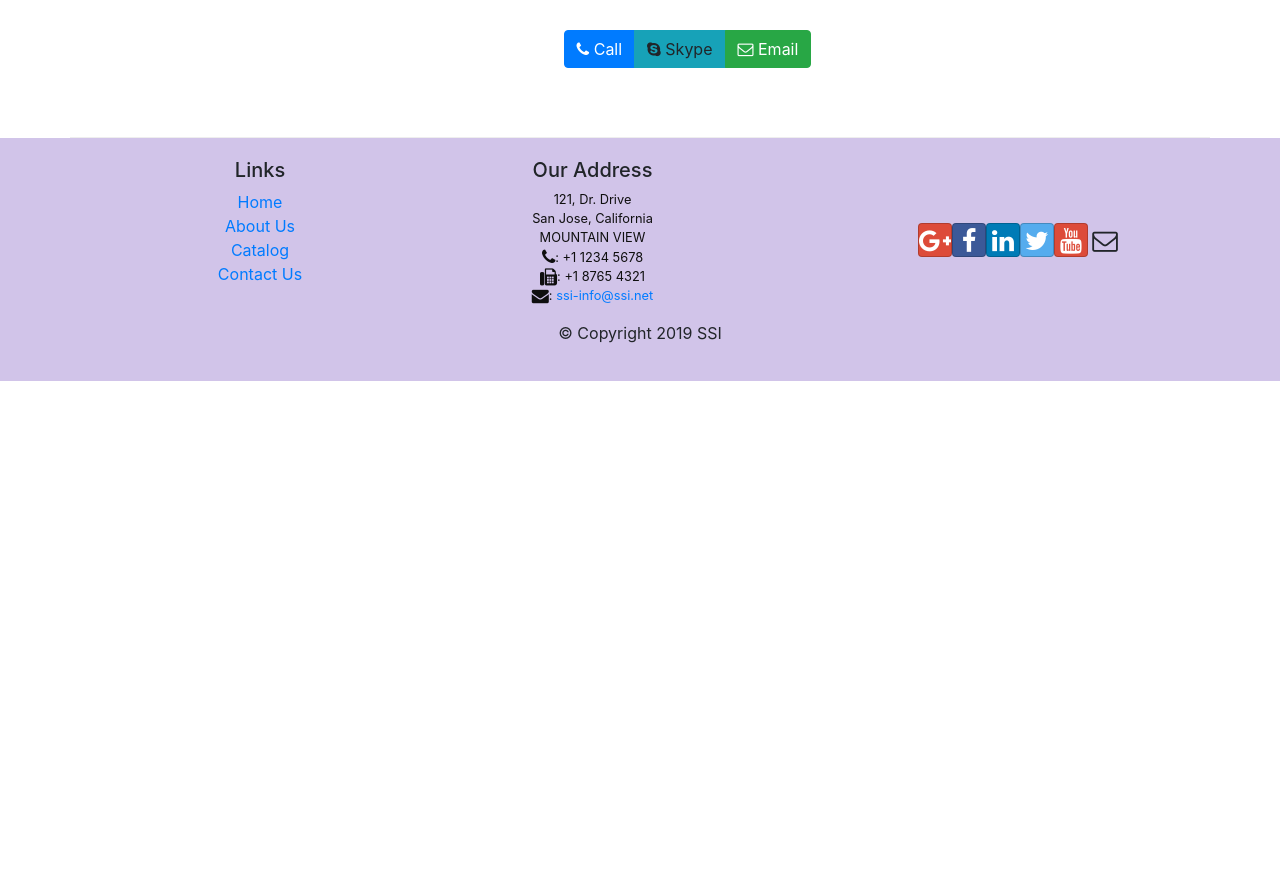
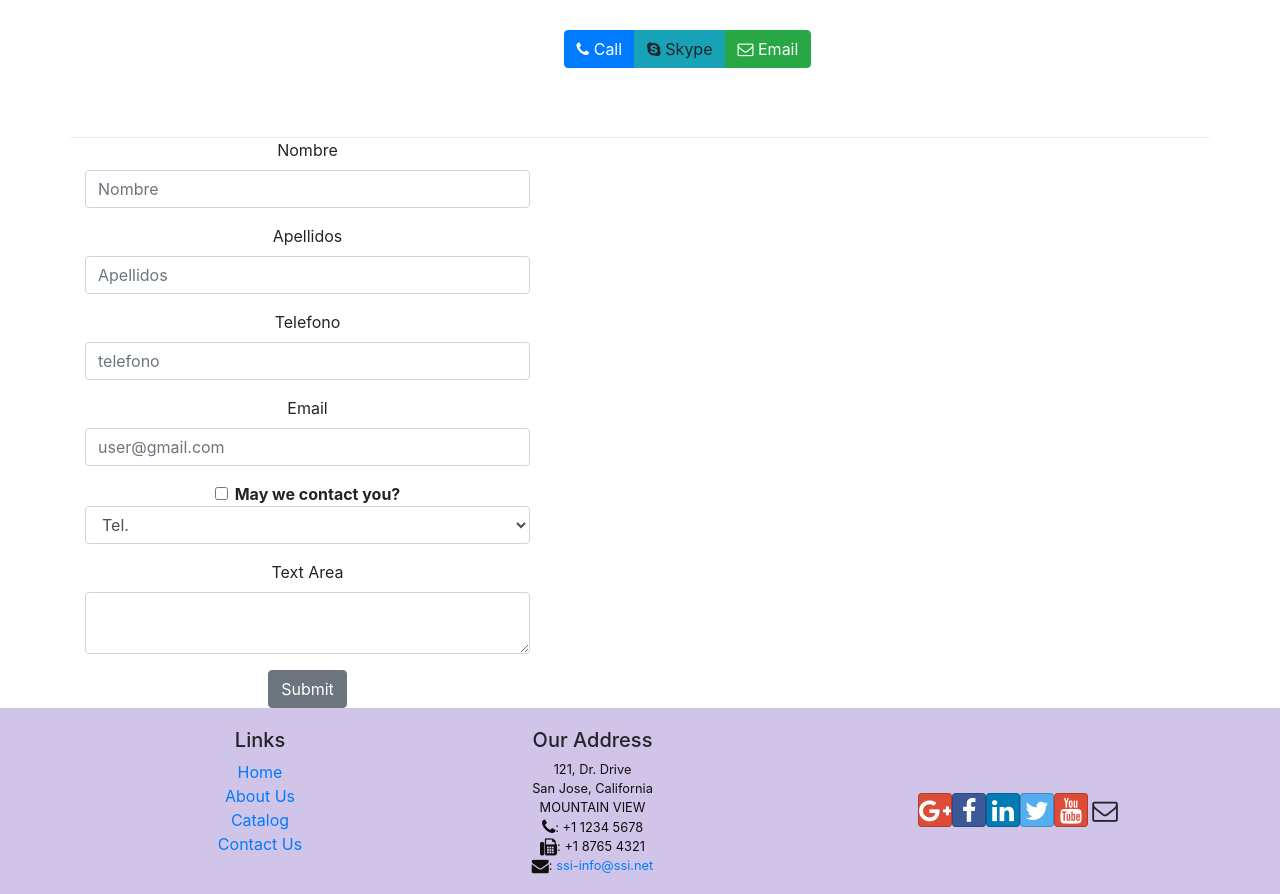
Before and after one commit to academybo-2019/ssi, a React (Create React App) app: page /contact in a window 1280 px wide. Shown: the part 680-1574 px from the top of the page. Before the commit the page ends 1061 px from the top, so only its background shows below. Built offline with nearby package versions, Linux system fonts and the light colour scheme.

Commit message:
simple formulario

```diff
--- a/src/components/ContactComponent.js
+++ b/src/components/ContactComponent.js
@@ -1,4 +1,6 @@
 import React, { Component } from 'react';
+import FormularioComponent from './FormularioComponent';
+
 function ContactComponent(props) {
     return(
         <div className="container">
@@ -28,6 +30,9 @@ function ContactComponent(props) {
                     </div>
                 </div>
             </div>
+            <div className="row">
+                <FormularioComponent></FormularioComponent>
+            </div>
         </div>
     );
 }
--- /dev/null
+++ b/src/components/FormularioComponent.js
@@ -0,0 +1,56 @@
+import React from 'react';
+import { Button, Form, FormGroup, Label, Input, FormText } from 'reactstrap';
+
+export default class FormularioComponent extends React.Component {
+
+    constructor(){
+        super();
+
+    }
+
+  render() {
+    return (
+      <Form className="col-12 col-md-5">
+        <FormGroup>
+          <Label for="firstname">Nombre</Label>
+          <Input type="text" name="firstname"  placeholder="Nombre" />
+        </FormGroup>
+
+        <FormGroup>
+          <Label for="lastname">Apellidos</Label>
+          <Input type="text" name="lastname"  placeholder="Apellidos" />
+        </FormGroup>
+
+        <FormGroup>
+          <Label for="telnum">Telefono</Label>
+          <Input type="tel" name="telnum" placeholder="telefono" />
+        </FormGroup>
+        <FormGroup>
+          <Label for="email">Email</Label>
+          <Input type="email" name="email" placeholder="user@gmail.com" />
+        </FormGroup>
+        <FormGroup check>
+            <Label check>
+
+              <Input type="checkbox" name="agree" />{' '}
+              <strong>May we contact you?</strong>
+            </Label>
+          </FormGroup>
+        <FormGroup>
+          <Input type="select" name="select" >
+            <option>Tel.</option>
+            <option>Email</option>
+          </Input>
+        </FormGroup>
+
+        <FormGroup>
+          <Label for="exampleText">Text Area</Label>
+          <Input type="textarea" name="text" id="exampleText" />
+        </FormGroup>
+
+
+        <Button>Submit</Button>
+      </Form>
+    );
+  }
+}
```
